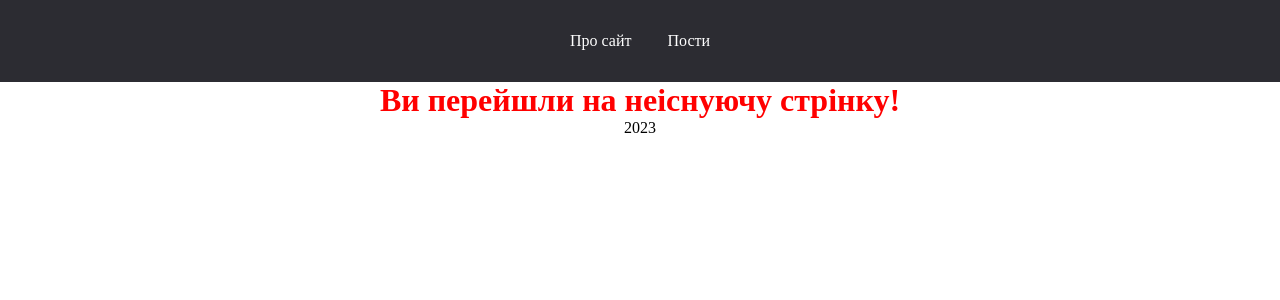
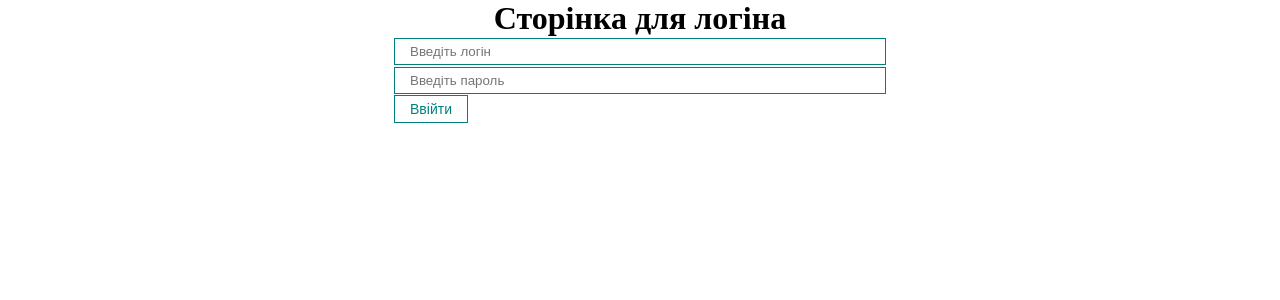
Before and after one commit to MrJoker365/first-react, a React (Create React App) app: page /login in a window 1280 px wide. Shown: the top 300 px of the page. Built offline with nearby package versions, Linux system fonts and the light colour scheme.

Commit message:
useContext(). Авторизація користувача

```diff
--- a/src/App.js
+++ b/src/App.js
@@ -5,11 +5,43 @@ import Posts from "./pages/Posts";
 import Navbar from "./components/UI/Navbar/Navbar";
 import Error from "./pages/Error";
 import PostIdPage from "./pages/PostIdPage";
+import Login from "./pages/Login";
+import {AuthContext} from "./context";
+import {useEffect, useState} from "react";
+import Loader from "./components/UI/Loader/Loader";
 
 
 
 function App() {
+
+    const[isAuth, setIsAuth] = useState(false);
+    const[isLoading, setIsLoading] = useState(true);
+
+
+    useEffect(() => {
+        if (localStorage.getItem("auth")){
+            setIsAuth(true)
+        }
+        setIsLoading(false);
+    }, []);
+
+
+
+
+    if (isLoading){
+        return <Loader/>
+    }
+
     return (
+        <AuthContext.Provider value={{
+            isAuth,
+            setIsAuth // setIsAuth: setIsAuth
+            //isLoading
+            //...
+        }}>
+
+            {isAuth
+                ?
                 <Routes>
                     <Route path="/" element={<Navbar />}>  {/*  буде на всіх сторінка (header, footer)  */}
                         <Route index element={<Posts/>} /> {/* index - за для уникнення помилки з path="/"  */}
@@ -19,6 +51,15 @@ function App() {
                         <Route path="posts/:id" element={<PostIdPage />} />
                     </Route>
                 </Routes>
+
+                :
+                <Routes>
+                    <Route path="/login" element={<Login />}/>  {/*  буде на всіх сторінка (header, footer)  */}
+                    <Route path="*" element={<Login />} />
+                </Routes>
+            }
+
+        </AuthContext.Provider>
     )
 }
 
--- a/src/components/UI/Navbar/Navbar.jsx
+++ b/src/components/UI/Navbar/Navbar.jsx
@@ -1,17 +1,34 @@
-import React from 'react';
-import {Link, Outlet} from "react-router-dom";
+import React, {useContext} from 'react';
+import {Link, Outlet, useNavigate} from "react-router-dom";
+import MyButton from "../button/MyButton";
+import {AuthContext} from "../../../context";
 
 const Navbar = () => {
+
+    const {isAuth, setIsAuth} = useContext(AuthContext);
+
+    const navigate = useNavigate(); // сам есперементую
+
+    const logout = () => {
+        setIsAuth(false);
+        localStorage.removeItem("auth")
+        // navigate("/login")
+    }
+
     return (
-        // <div className="navbar">
-        //     <div className="navbar__links">
-        //         <Link to="/abou" > Про сайт </Link>    {/*  замість  <a href="/about">Про сайт</a>  */}
-        //         <Link to="/posts" > Пости </Link>
-        //     </div>
-        // </div>
 
         <>
             <header>
+                {/*<Link to={"/login"} >*/}
+                {/*    <MyButton onClick={logout}>*/}
+                {/*        Вийти*/}
+                {/*    </MyButton>*/}
+                {/*</Link>*/}
+
+                <MyButton onClick={logout}>
+                    Вийти
+                </MyButton>
+
                 <Link to="/about" > Про сайт </Link>    {/*  замість  <a href="/about">Про сайт</a>  */}
                 <Link to="/posts" > Пости </Link>
             </header>
--- /dev/null
+++ b/src/context/index.js
@@ -0,0 +1,8 @@
+import {createContext} from "react";
+
+
+export const AuthContext = createContext(null); // для можливості
+                                                                        // любій сторінці отримати загальнодоступну інформацію
+                                                                        // App.js
+                                                                        // Login.jsx
+                                                                        // Navbar.jsx (там є кнопка "Вийти")
--- /dev/null
+++ b/src/pages/Login.jsx
@@ -0,0 +1,29 @@
+import React, {useContext} from 'react';
+import MyInput from "../components/UI/input/MyInput";
+import MyButton from "../components/UI/button/MyButton";
+import {AuthContext} from "../context";
+
+const Login = () => {
+
+    const{isAuth, setIsAuth} = useContext(AuthContext); // отримання загальнодоступної інформації
+
+    const login = event => {
+        event.preventDefault();
+        setIsAuth(true);
+        localStorage.setItem("auth", "true")
+    }
+
+    return (
+        <div>
+            <h1>Сторінка для логіна</h1>
+            <form onSubmit={login}>
+                <MyInput type="text" placeholder="Введіть логін"/>
+                <MyInput type="password" placeholder="Введіть пароль"/>
+                <MyButton>Ввійти</MyButton>
+            </form>
+
+        </div>
+    );
+};
+
+export default Login;
```
Lines whose indentation alone changed are shown as unchanged.
